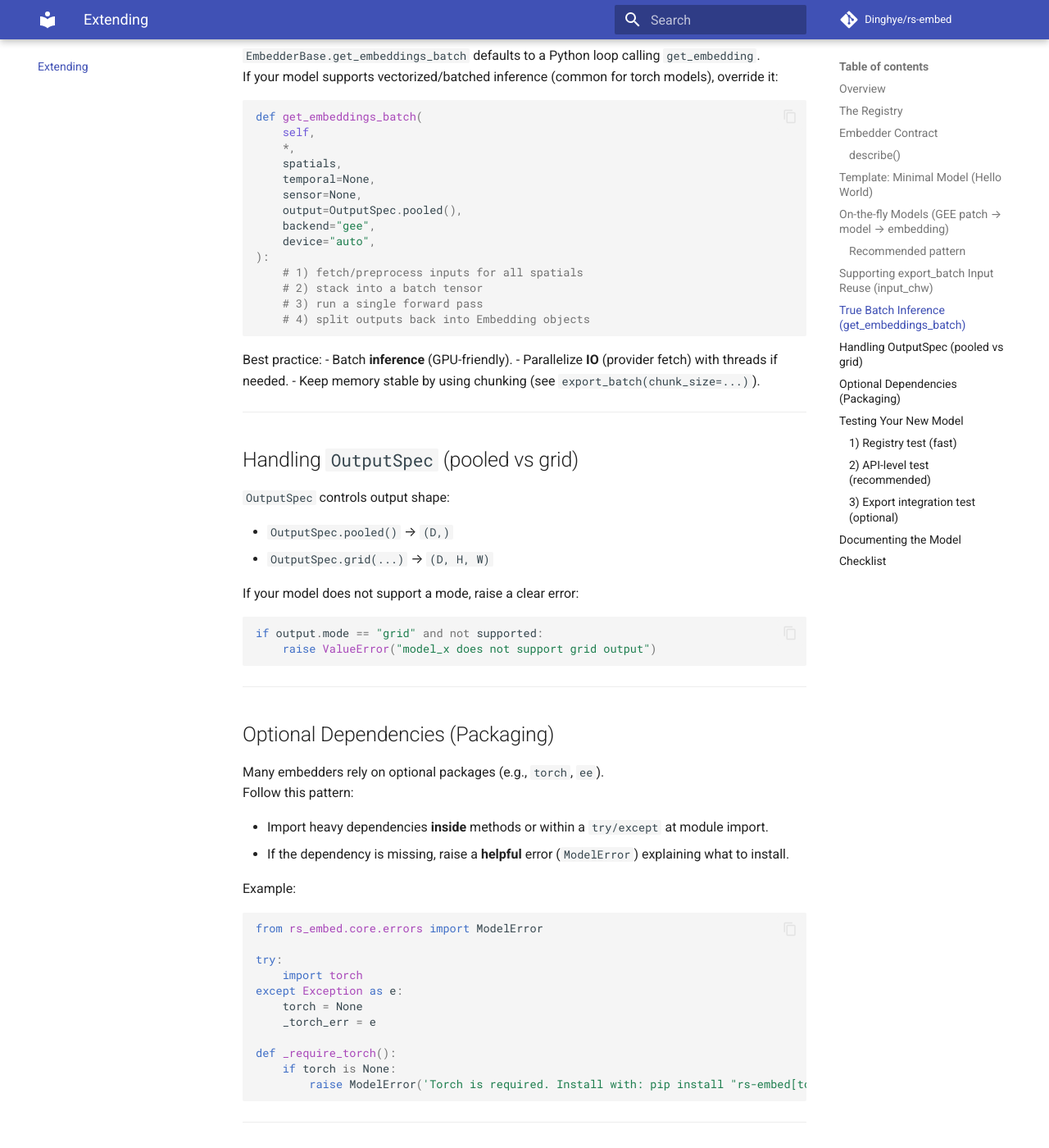
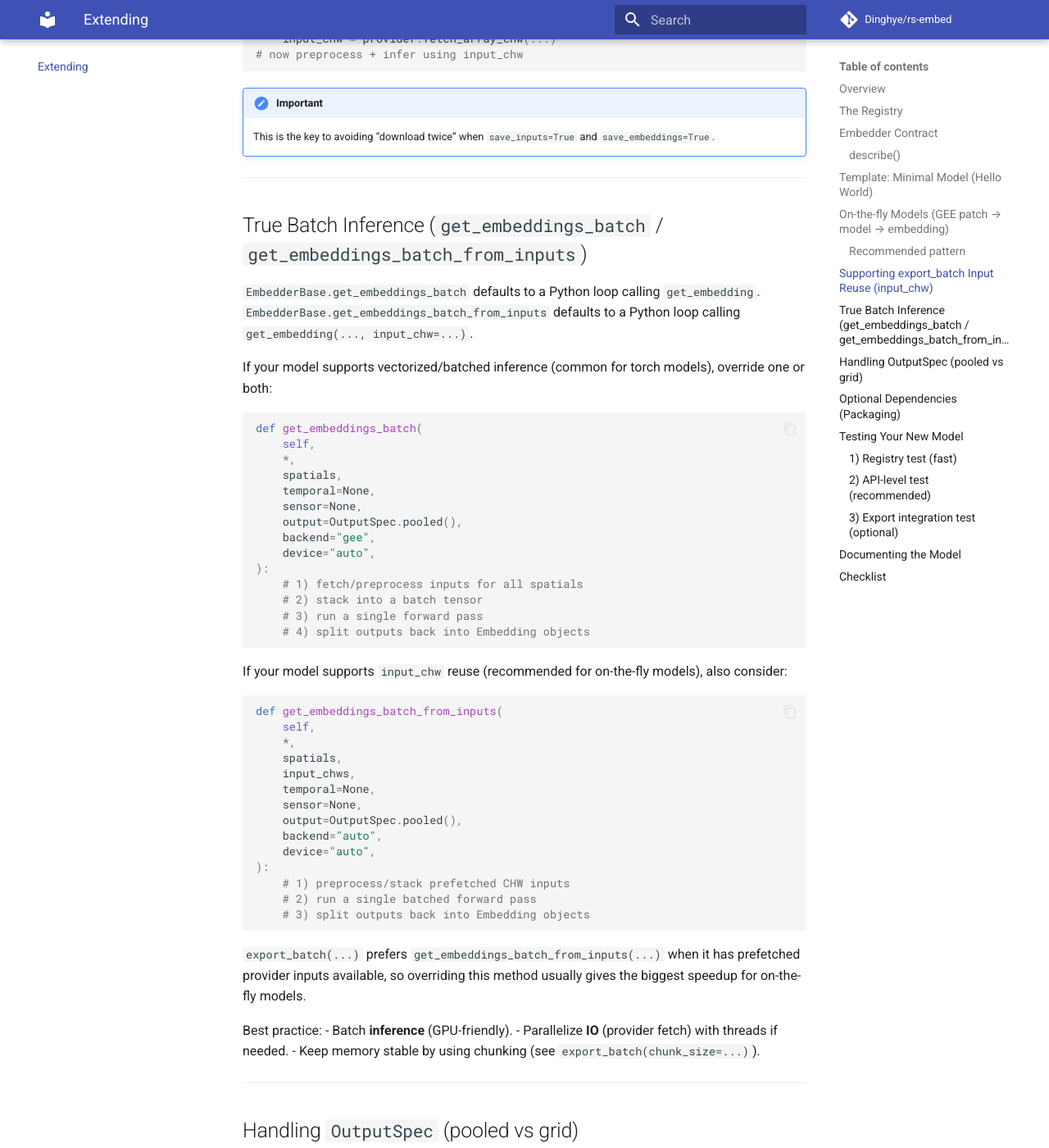
Before and after one commit to Dinghye/rs-embed, an MkDocs documentation site: the page built from docs/extending.md, in a window 1280 px wide and 1400 px high, scrolled down 4627 px. Shown: the whole window at 82% size. Built offline with MkDocs 1.6.1 and Material for MkDocs 9.7.7, drawn with Linux system fonts in a browser that asks for light colours; comment, search, counter and statistics services are not loaded; some of the changed text lies outside the part shown.

Commit message:
fix:update docs

````diff
--- a/docs/extending.md
+++ b/docs/extending.md
@@ -10,7 +10,8 @@ To add a new model, you typically do four things:
    - `describe()`
    - `get_embedding(...)`
 5. (Optional, recommended) Override:
-   - `get_embeddings_batch(...)` for true batched inference
+   - `get_embeddings_batch(...)` for true batched inference (no prefetched inputs)
+   - `get_embeddings_batch_from_inputs(...)` for true batched inference with prefetched `input_chw`
 
 ---
 
@@ -50,10 +51,12 @@ class EmbedderBase:
         temporal,
         sensor,
         output,
-        backend="gee",
+        backend,
         device="auto",
         input_chw=None,
     ): ...
+    def get_embeddings_batch(...): ...
+    def get_embeddings_batch_from_inputs(...): ...
 ```
 
 ### `describe()`
@@ -63,18 +66,21 @@ class EmbedderBase:
 ```python
 {
   "type": "on_the_fly" | "precomputed",
-  "backend": ["provider" | "gee" | "local" | "auto", ...],
+  "backend": ["provider" | "gee" | "local" | "auto" | "tensor", ...],
   "inputs": {
     "sensor_required": true/false,
     "default_sensor": {...} | null,
     "notes": "..."
   },
+  "temporal": {"mode": "year" | "range"} | null,
   "output": ["pooled", "grid"]
 }
 ```
 
 !!! note
     `describe()` should be **fast** and should not trigger heavy downloads or model loading.
+    In current rs-embed, `describe()["backend"]`, `describe()["output"]`, and `describe()["temporal"]`
+    may be used for runtime validation and capability checks.
 
 ---
 
@@ -114,12 +121,16 @@ class ToyModelV1(EmbedderBase):
         temporal: Optional[TemporalSpec],
         sensor: Optional[SensorSpec],
         output: OutputSpec,
-        backend: str = "gee",
+        backend: str = "local",
         device: str = "auto",
         input_chw: Optional[np.ndarray] = None,
     ) -> Embedding:
-        # Use stable seed so results are reproducible per spatial/temporal.
-        seed = hash((repr(spatial), repr(temporal), self.model_name)) & 0xFFFFFFFF
+        # Use a stable hash so results are reproducible across processes.
+        seed_bytes = hashlib.blake2s(
+            f"{spatial!r}|{temporal!r}|{self.model_name}".encode("utf-8"),
+            digest_size=4,
+        ).digest()
+        seed = int.from_bytes(seed_bytes, "little")
         rng = np.random.default_rng(seed)
 
         if output.mode != "pooled":
@@ -196,10 +207,13 @@ if input_chw is None:
 
 ---
 
-## True Batch Inference (`get_embeddings_batch`)
+## True Batch Inference (`get_embeddings_batch` / `get_embeddings_batch_from_inputs`)
 
 `EmbedderBase.get_embeddings_batch` defaults to a Python loop calling `get_embedding`.
-If your model supports vectorized/batched inference (common for torch models), override it:
+`EmbedderBase.get_embeddings_batch_from_inputs` defaults to a Python loop calling
+`get_embedding(..., input_chw=...)`.
+
+If your model supports vectorized/batched inference (common for torch models), override one or both:
 
 ```python
 def get_embeddings_batch(
@@ -217,6 +231,29 @@ def get_embeddings_batch(
     # 3) run a single forward pass
     # 4) split outputs back into Embedding objects
 ```
+
+If your model supports `input_chw` reuse (recommended for on-the-fly models), also consider:
+
+```python
+def get_embeddings_batch_from_inputs(
+    self,
+    *,
+    spatials,
+    input_chws,
+    temporal=None,
+    sensor=None,
+    output=OutputSpec.pooled(),
+    backend="auto",
+    device="auto",
+):
+    # 1) preprocess/stack prefetched CHW inputs
+    # 2) run a single batched forward pass
+    # 3) split outputs back into Embedding objects
+```
+
+`export_batch(...)` prefers `get_embeddings_batch_from_inputs(...)` when it has prefetched
+provider inputs available, so overriding this method usually gives the biggest speedup for
+on-the-fly models.
 
 Best practice:
 - Batch **inference** (GPU-friendly).
@@ -328,6 +365,7 @@ Before opening a PR / shipping the model:
 - [ ] `@register("...")` added and entry added in `src/rs_embed/embedders/catalog.py`
 - [ ] `describe()` is fast and accurate
 - [ ] `get_embedding()` supports `input_chw` reuse (if on-the-fly)
+- [ ] override `get_embeddings_batch_from_inputs()` if your model can batch prefetched inputs
 - [ ] clear errors for missing optional dependencies
 - [ ] unit tests added (`pytest -q` passes)
 - [ ] minimal usage example in docs or notebook
````
Also changed, not shown: other parts of docs/extending.md (+3 -2 lines), README.md (+4 -4 lines), docs/output-semantics.md (deleted, +0 -7 lines), docs/quickstart.md (+2 -2 lines).
